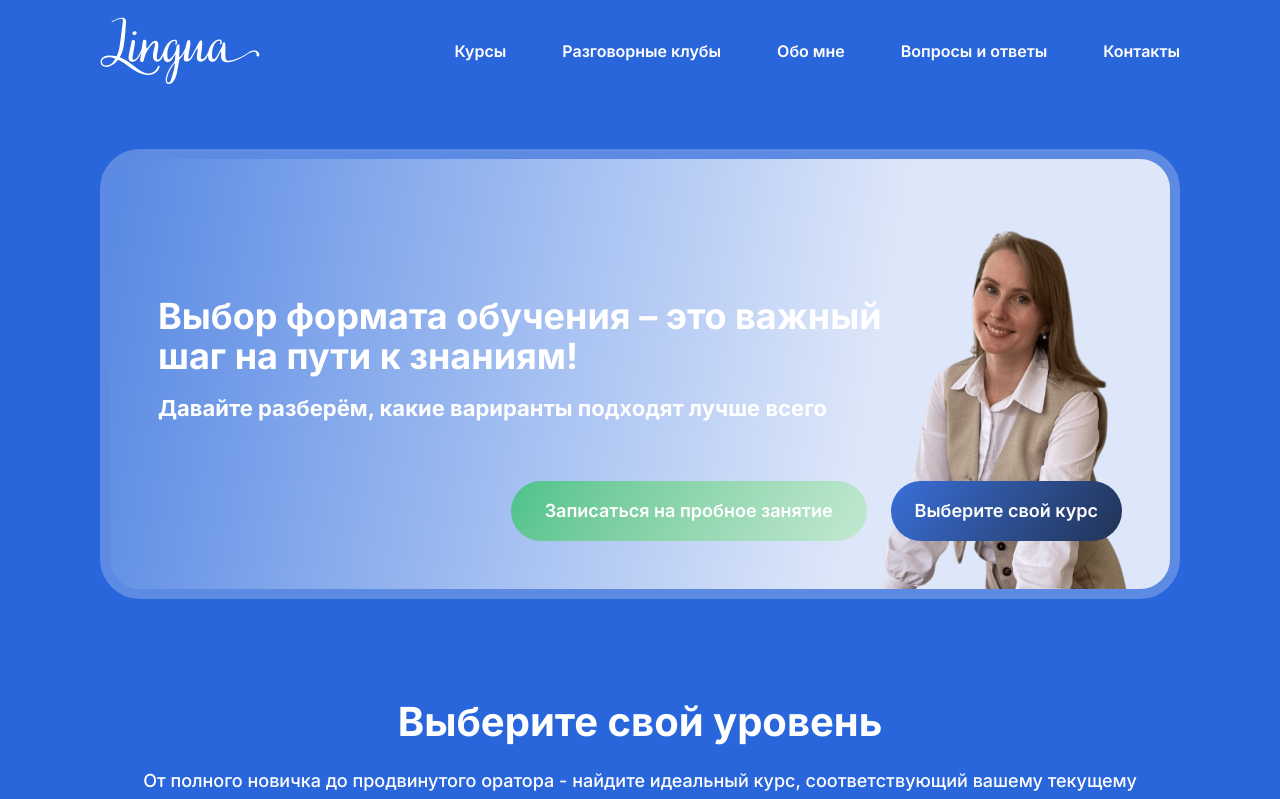
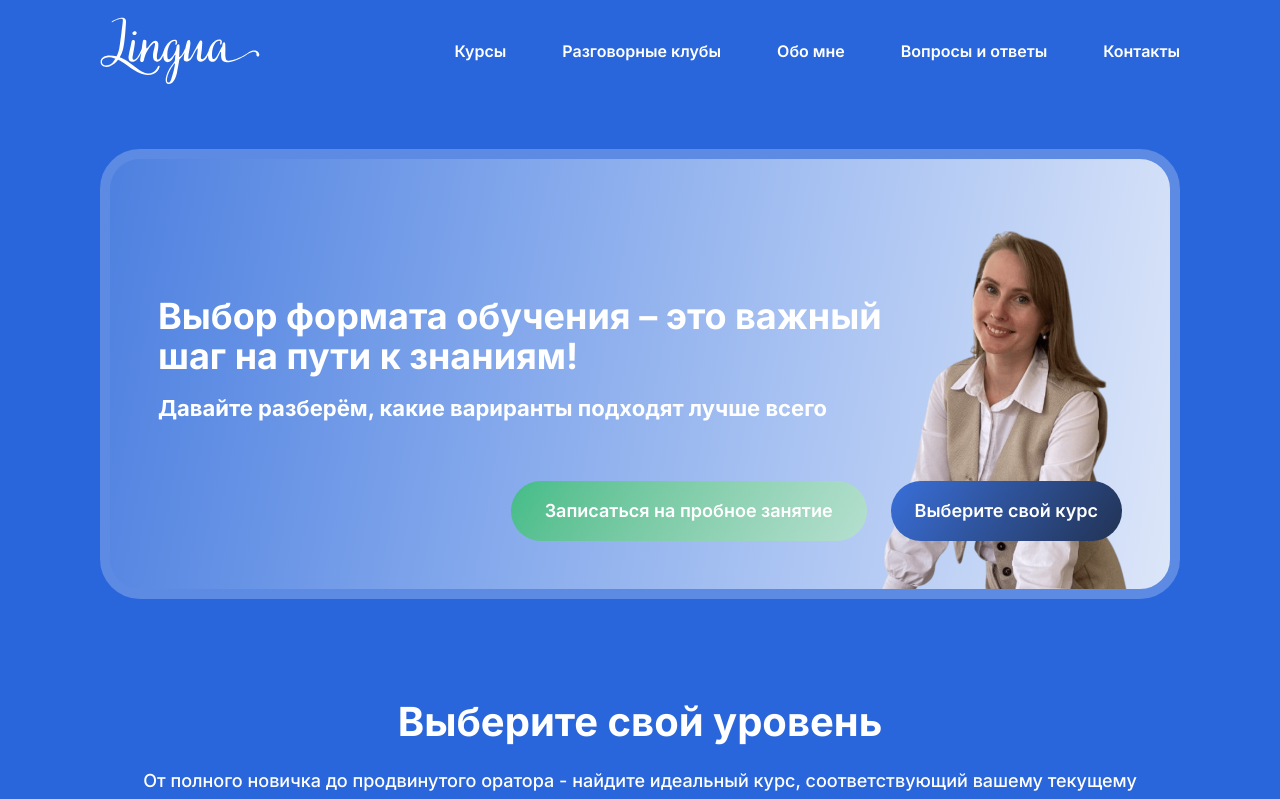
Before and after one commit to evgeniyworkbel/ira-buevich, a Next.js app: page / in a window 1280 px wide. Shown: the top 799 px of the page. Built offline with nearby package versions, Linux system fonts and the light colour scheme.

Commit message:
fix: make hero card bg darker to avoid opacity issue with action buttons

```diff
--- a/src/app/globals.css
+++ b/src/app/globals.css
@@ -52,7 +52,7 @@ body {
     background: linear-gradient(
       100.5deg,
       oklch(0.536 0.187 261.9deg) -24.4%,
-      oklch(0.9266 0.0263 264.44deg) 71%
+      oklch(0.9266 0.0263 264.44deg) 101%
     );
   }
 }
```
